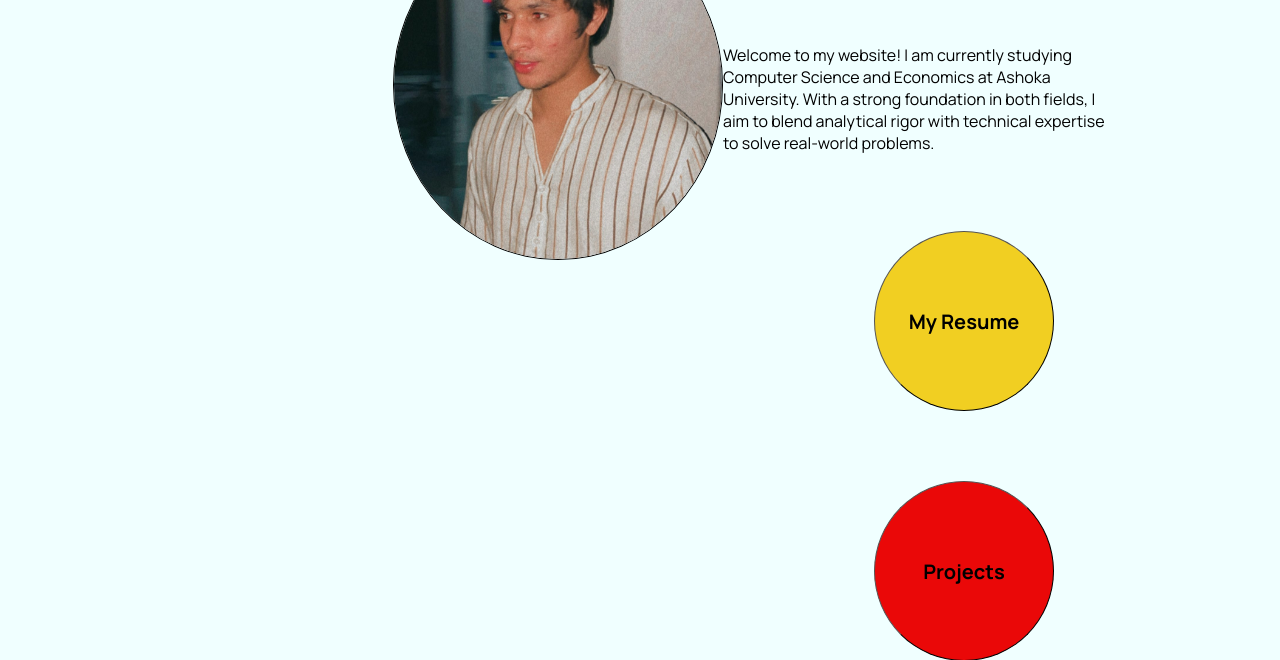
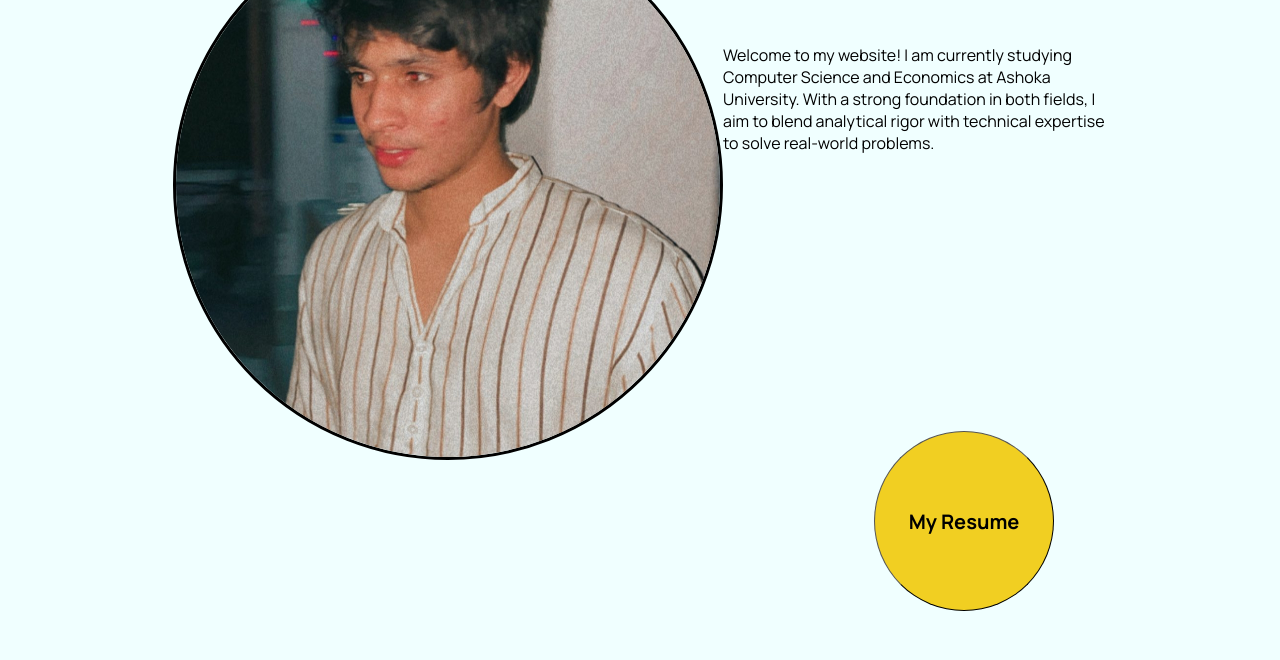
Before and after one commit to deveshbajaj123/portfolio, a plain HTML site: page index.html in a window 1280 px wide. Shown: the part 463-1123 px from the top of the page. Drawn offline with Linux system fonts and the light colour scheme.

Commit message:
Update style.css

```diff
--- a/style.css
+++ b/style.css
@@ -47,13 +47,12 @@ body{
 #Picture
 {
     border-radius: 50%;
-    border: solid 1px black;
-    height: 350px;
-    width: 330px;
+    border: solid 3px black;
+    height: 550px;
+    width: 550px;
     /* margin-left: 350px; */
     /* margin-bottom: 200px;  */
     margin-top: 200px;
-    margin-left: 220px;
 }
 
   /* Clear floats after the columns */
```
